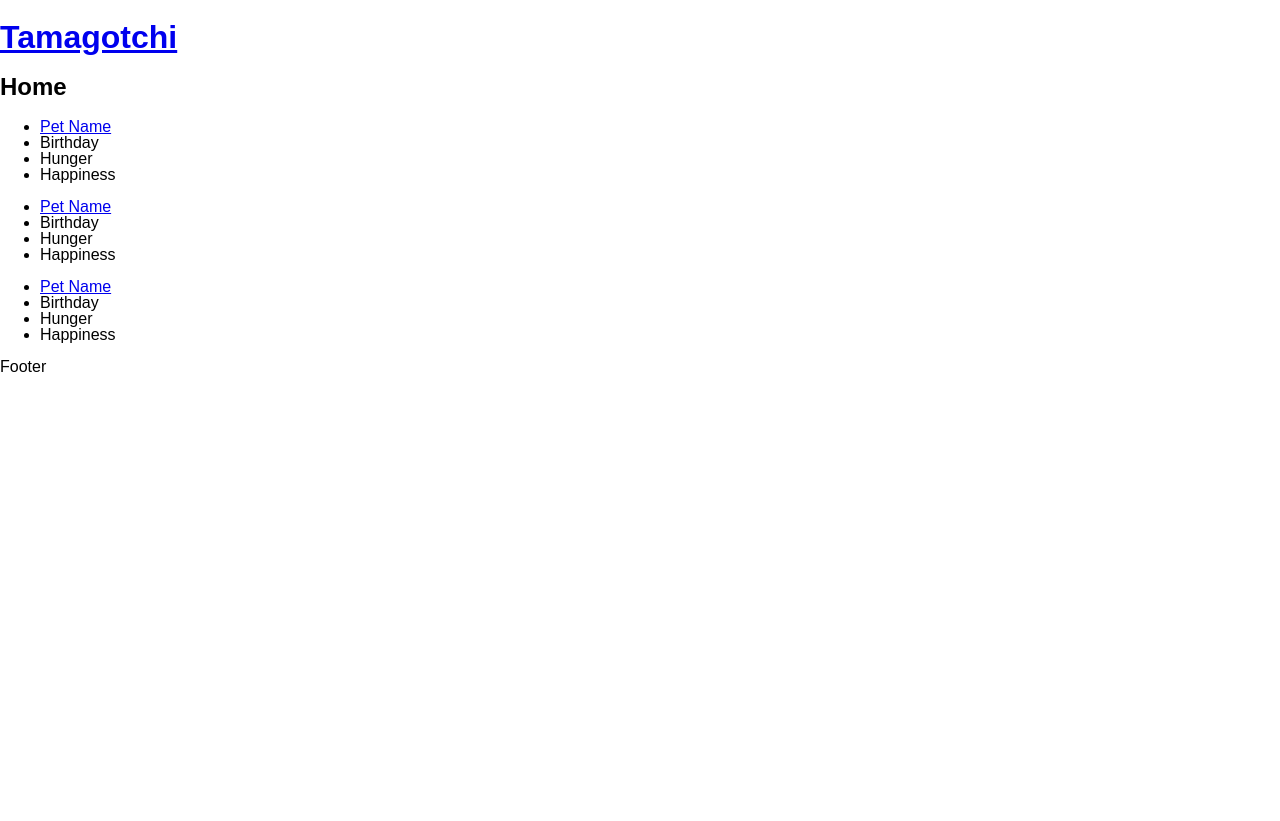
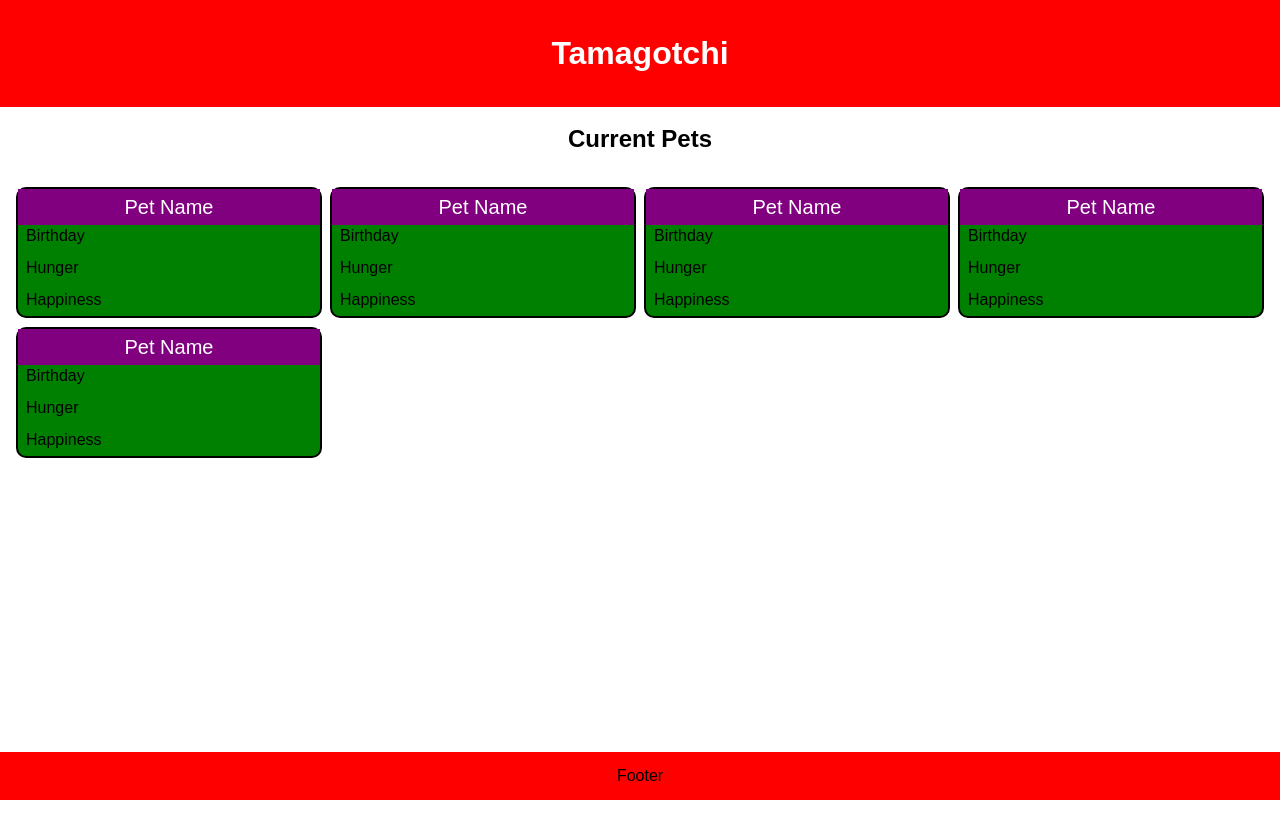
Before and after one commit to Natejjp/tamagotchi-front-end, a React (Create React App) app: page / in a window 1280 px wide. After the commit the page ends 800 px from the top, so only its background shows below. Built offline with nearby package versions, Linux system fonts and the light colour scheme.

Commit message:
CSS and hardcode

```diff
--- a/src/components/Home.jsx
+++ b/src/components/Home.jsx
@@ -4,10 +4,10 @@
 export function Home() {
   return (
     <>
-      <h2>Home</h2>
-      <div>
+      <h2 className="title">Current Pets</h2>
+      <div className="pets">
         <ul>
-          <li>
+          <li className="name">
             <Link to="/1">Pet Name</Link>
           </li>
           <li>Birthday</li>
@@ -15,7 +15,7 @@
           <li>Happiness</li>
         </ul>
         <ul>
-          <li>
+          <li className="name">
             <Link to="/1">Pet Name</Link>
           </li>
           <li>Birthday</li>
@@ -23,7 +23,23 @@
           <li>Happiness</li>
         </ul>
         <ul>
-          <li>
+          <li className="name">
+            <Link to="/1">Pet Name</Link>
+          </li>
+          <li>Birthday</li>
+          <li>Hunger</li>
+          <li>Happiness</li>
+        </ul>
+        <ul>
+          <li className="name">
+            <Link to="/1">Pet Name</Link>
+          </li>
+          <li>Birthday</li>
+          <li>Hunger</li>
+          <li>Happiness</li>
+        </ul>
+        <ul>
+          <li className="name">
             <Link to="/1">Pet Name</Link>
           </li>
           <li>Birthday</li>
--- a/src/components/Layout.jsx
+++ b/src/components/Layout.jsx
@@ -2,14 +2,20 @@
 
 export function Layout({ children }) {
   return (
-    <>
-      <header>
-        <h1>
-          <Link to="/">Tamagotchi</Link>
-        </h1>
+    <div className="layout">
+      <header className="header">
+        <div className="container">
+          <h1>
+            <Link to="/">Tamagotchi</Link>
+          </h1>
+        </div>
       </header>
-      <main>{children}</main>
-      <footer>Footer</footer>
-    </>
+      <main className="main">
+        <div className="container">{children}</div>
+      </main>
+      <footer className="footer">
+        <div className="container">Footer</div>
+      </footer>
+    </div>
   )
 }
--- a/src/index.scss
+++ b/src/index.scss
@@ -10,3 +10,71 @@
   margin: 0;
   min-height: 100%;
 }
+
+#root {
+  min-height: 100vh;
+}
+
+.header,
+.footer {
+  background-color: red;
+  padding: 1rem;
+  text-align: center;
+}
+.container {
+  max-width: 80rem;
+  padding: 0 1rem;
+  margin: auto;
+}
+
+a {
+  &:link,
+  &:visited {
+    color: white;
+    text-decoration: none;
+  }
+}
+ul {
+  list-style: none;
+  padding-left: 0;
+  border: 2px solid black;
+  background-color: green;
+  border-radius: 10px;
+
+  margin-bottom: -15px;
+}
+
+li {
+  padding: 0.5rem;
+}
+
+.layout {
+  min-height: 100vh;
+  display: flex;
+  flex-direction: column;
+  .main {
+    flex-grow: 1;
+  }
+}
+
+.pets {
+  display: grid;
+  grid-template-columns: repeat(4, 1fr);
+  grid-gap: 0.5rem;
+  // margin: 0;
+}
+
+.name {
+  font-size: 20px;
+  text-align: center;
+  margin-bottom: -5px;
+  background-color: purple;
+}
+
+.name:hover {
+  font-size: 21px;
+}
+
+.title {
+  text-align: center;
+}
```
